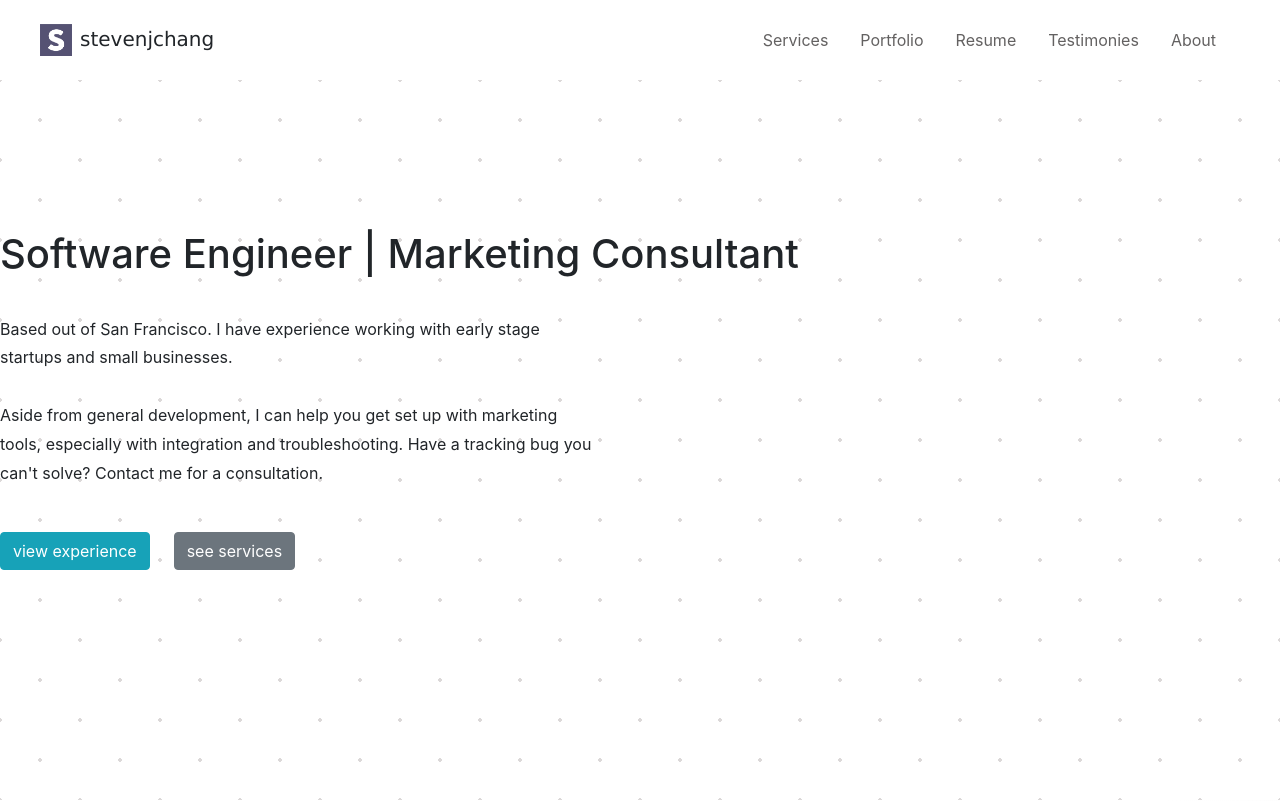
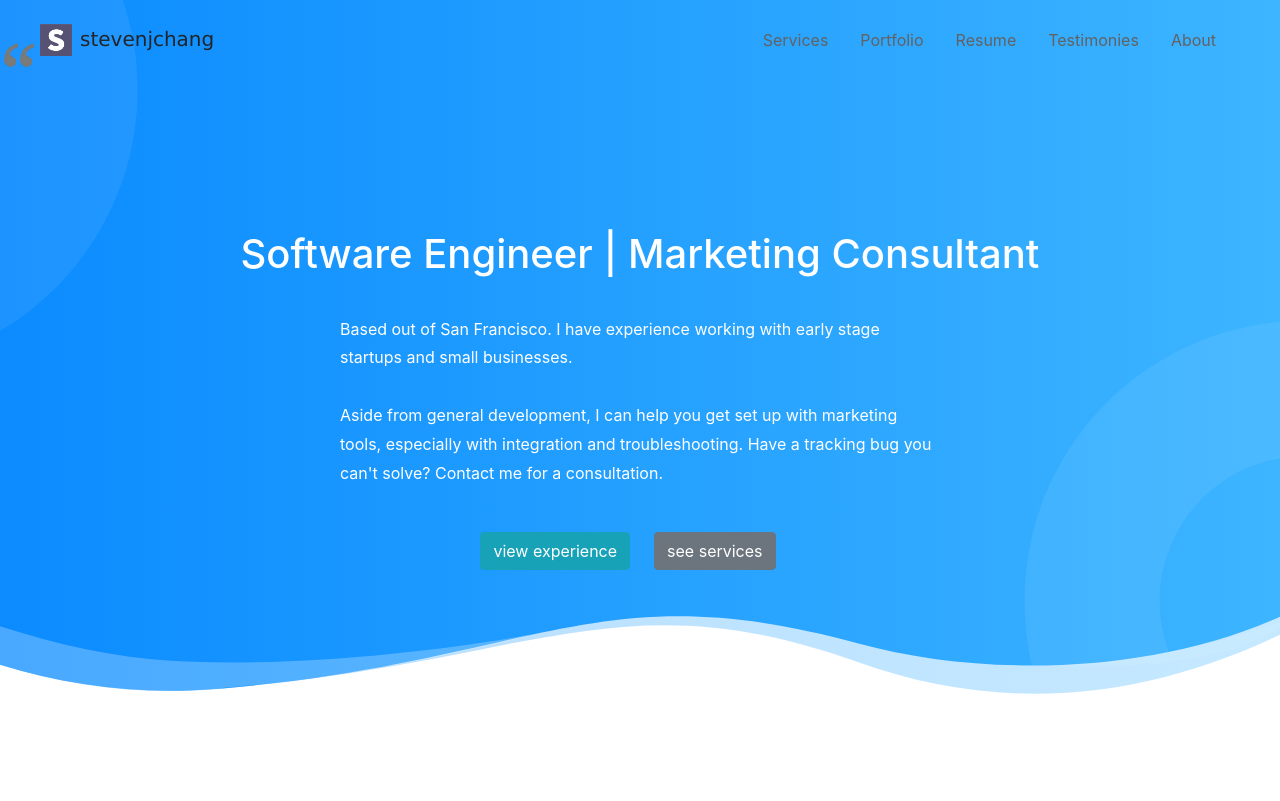
Before and after one commit to stevenjchang/stevenjchang.com-archive, a React (Create React App) app: page / in a window 1280 px wide. Shown: the top 801 px of the page. Built offline with nearby package versions, Linux system fonts and the light colour scheme.

Commit message:
temp: add hero bg img blue circle

```diff
--- a/src/App.js
+++ b/src/App.js
@@ -29,7 +29,11 @@ function App() {
 
 // for sticky nav to work
 function PageWrapper({ element, children }) {
-  return <div ref={element}>{children}</div>;
+  return (
+    <div className="pageWrapper" ref={element}>
+      {children}
+    </div>
+  );
 }
 
 function About() {
--- a/src/App.scss
+++ b/src/App.scss
@@ -1,5 +1,9 @@
 .App {
   // text-align: center;
+}
+
+.pageWrapper {
+  background: transparent;
 }
 
 .section-outer {
--- a/src/components/Navbar.scss
+++ b/src/components/Navbar.scss
@@ -7,12 +7,12 @@
   height: 80px;
   z-index: 3;
   width: 100%;
-  background-color: white;
+  // background-color: transparent;
 }
 
 .navbar-sticky {
-  // background: #333;
   background-color: white;
+  // background-color: white;
   position: fixed;
   top: 0;
   left: 0;
--- a/src/sections/HeroSection.scss
+++ b/src/sections/HeroSection.scss
@@ -1,9 +1,16 @@
+// #hero-section-outer {
+//   background-image: radial-gradient(#dcd9d9 2px, transparent 2px),
+//     radial-gradient(#dcd9d9 2px, #ffffff 2px);
+//   background-size: 80px 80px;
+//   background-position: 0 0, 40px 40px;
+// }
 #hero-section-outer {
-  background-image: radial-gradient(#dcd9d9 2px, transparent 2px),
-    radial-gradient(#dcd9d9 2px, #ffffff 2px);
-  background-size: 80px 80px;
-  background-position: 0 0, 40px 40px;
+  background-image: url(../images/home-background.svg);
+  background-position-x: center;
+  background-position-y: top;
+  background-size: cover;
 }
+
 #hero-section {
   // background-color: aquamarine;
   line-height: 1.8;
@@ -11,8 +18,10 @@
   display: flex;
   flex-direction: column;
   justify-content: center;
-  align-items: flex-start;
+  // align-items: flex-start;
+  align-items: center;
   text-align: center;
+  color: white;
 }
 
 .hero-section--description {
```
Also changed, not shown: src/images/home-background.svg (added).
